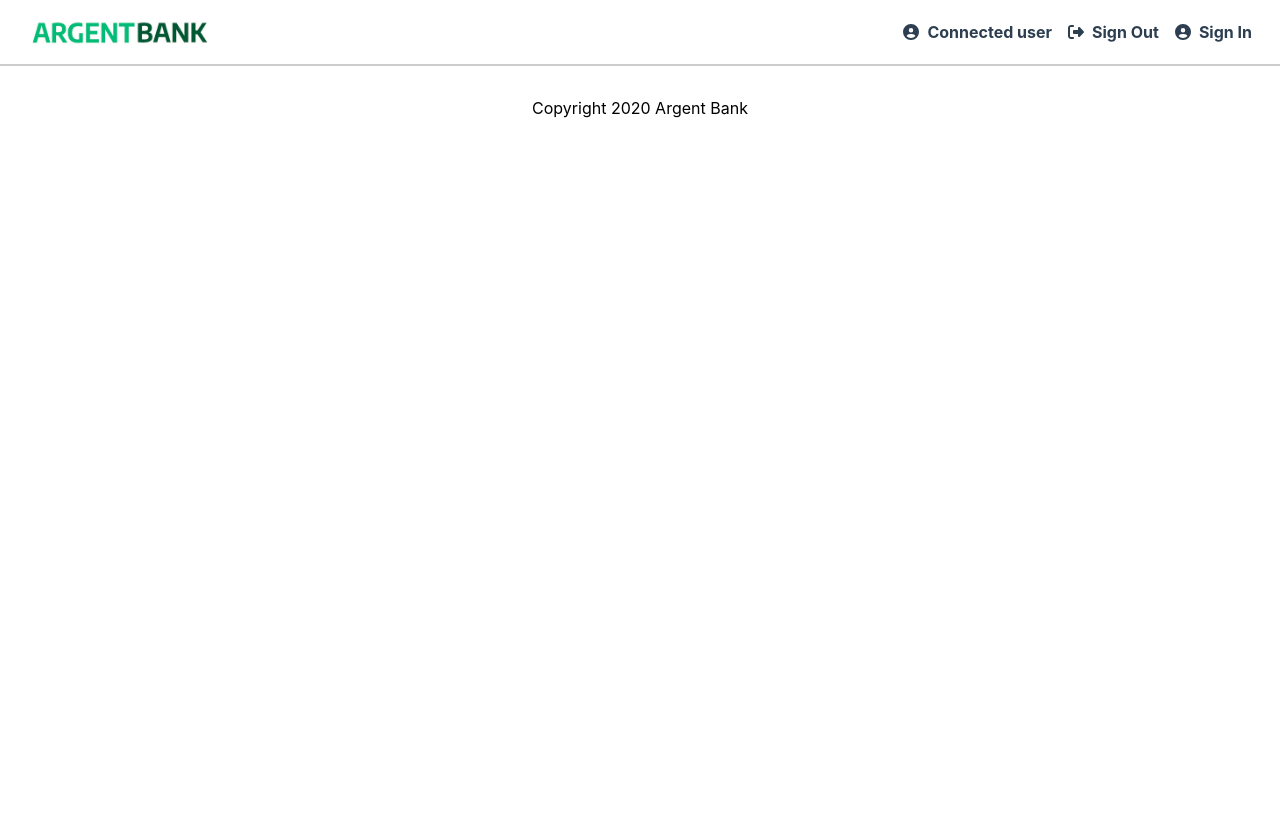
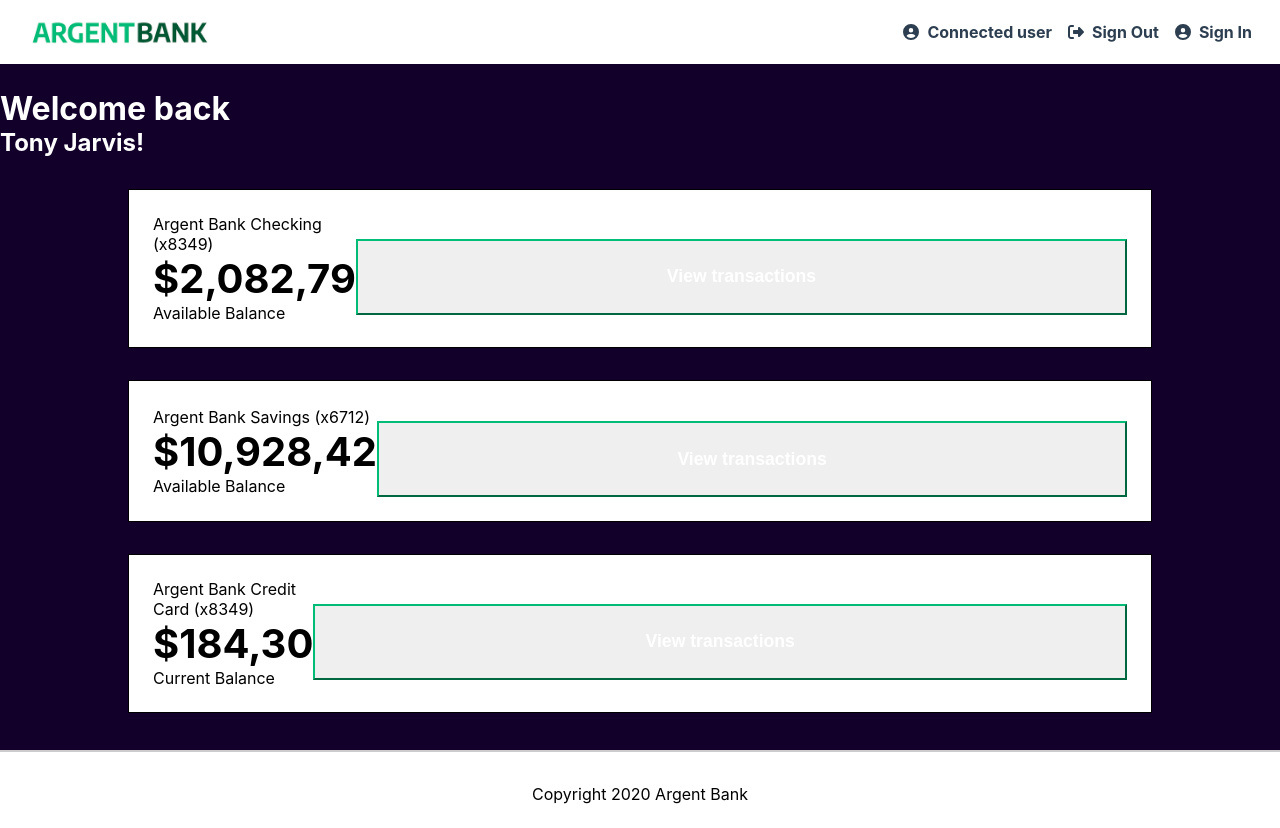
Before and after one commit to Kuznetsov-100-Rads-Bar/P13-Argent-Bank-OCR, a React (Create React App) app: page /profil in a window 1280 px wide. Before the commit the page ends 800 px from the top, so only its background shows below. Built offline with nearby package versions, Linux system fonts and the light colour scheme.

Commit message:
Création de la page Login et page Profil

```diff
--- a/src/App.jsx
+++ b/src/App.jsx
@@ -3,6 +3,7 @@ import React from "react";
 // pages
 import Home from "./pages/Home";
 import Login from "./pages/Login";
+import Profil from "./pages/Profil";
 
 // components
 import Header from "./components/Header/Header";
@@ -18,6 +19,7 @@ export default function App() {
       <Routes>
         <Route index path="/" element={<Home />} />
         <Route path="/login" element={<Login />} />
+        <Route path="/profil" element={<Profil />} />
       </Routes>
       <Footer />
     </BrowserRouter>
--- a/src/components/Design/Button.jsx
+++ /dev/null
@@ -1,8 +0,0 @@
-import React from "react";
-
-// styled
-import styled from "styled-components";
-
-export default function Button() {
-  return <StyledButtonConnect></StyledButtonConnect>;
-}
--- a/src/components/Header/Header.jsx
+++ b/src/components/Header/Header.jsx
@@ -1,7 +1,7 @@
 import React from 'react'
 
 // react-router-dom
-import { Link, Routes } from 'react-router-dom';
+import { Link } from 'react-router-dom';
 
 // styled components
 import styled from 'styled-components'
@@ -25,21 +25,21 @@ export default function Header() {
         </NavbarLogo>
         <NavbarList>
           <NavbarListElement>
-            <NavbarListElementLink to={Routes.User}>
+            <NavbarListElementLink as={Link} to={"/"}>
               <FontAwesomeIcon icon={faUserCircle} style={{ marginRight: "0.5rem" }} />
               Connected user
             </NavbarListElementLink>
           </NavbarListElement>
 
           <NavbarListElement>
-            <NavbarListElementLink to={Routes.Home}>
+            <NavbarListElementLink as={Link} to={"/"}>
               <FontAwesomeIcon icon={faSignOutAlt} style={{ marginRight: "0.5rem" }} />
               Sign Out
             </NavbarListElementLink>
           </NavbarListElement>
 
           <NavbarListElement>
-            <NavbarListElementLink to={Routes.Login}>
+            <NavbarListElementLink as={Link} to={"/login"}>
               <FontAwesomeIcon icon={faUserCircle} style={{ marginRight: "0.5rem" }} />
               Sign In
             </NavbarListElementLink>
@@ -84,7 +84,7 @@ margin: 0 0.5rem;
 text-decoration: underline;
 `;
 
-const NavbarListElementLink = styled(Link)`
+const NavbarListElementLink = styled.a`
 font-weight: 700;
 text-decoration: none;
 color: ${Colors.neutral};
--- a/src/pages/Login.jsx
+++ b/src/pages/Login.jsx
@@ -2,9 +2,6 @@ import React, { useState } from "react";
 
 // style component
 import styled from "styled-components";
-
-// components
-import Button from "../components/Design/Button";
 
 // font awesome
 import { FontAwesomeIcon } from "@fortawesome/react-fontawesome";
@@ -61,12 +58,9 @@ export default function Login() {
                 Remember me
               </LoginFormLabelRecollect>
             </LoginFormCategoryRecollect>
-            <Button
-              type="button"
-              fullWidth={true}
-              text="Sign In"
-              underline={true}
-            />
+            <LoginConnectButton
+              type="submit"
+            >Sign In</LoginConnectButton>
           </LoginForm>
         </LoginContent>
       </Main>
@@ -113,3 +107,15 @@ const LoginFormInputRecollect = styled.input`
   text-align: left;
   margin-bottom: 1rem;
 `;
+const LoginConnectButton = styled.button`
+  border: none;
+  display: block;
+  width: 100%;
+  padding: 8px;
+  font-size: 1.1rem;
+  font-weight: bold;
+  margin-top: 1rem;
+  border-color: #00bc77;
+  background-color: #00bc77;
+  color: #fff;
+`
--- /dev/null
+++ b/src/pages/Profil.jsx
@@ -0,0 +1,130 @@
+import React from 'react';
+
+// style component
+import styled from "styled-components";
+
+// utils
+import { Colors } from "../utils/styleColors/Colors";
+
+export default function Profil() {
+
+
+
+    return (
+        <StyledProfil>
+            <Main>
+                <ProfilHeader>
+                    <ProfilHeaderTitle>Welcome back</ProfilHeaderTitle>
+                        <ProfilHeaderName>Tony Jarvis!</ProfilHeaderName>
+                </ProfilHeader>
+
+                <ProfilAccount>
+                    <ProfilAccountContentWrapper>
+                        <ProfilAccountTitle>Argent Bank Checking (x8349)</ProfilAccountTitle>
+                        <ProfilAccountAmount>$2,082,79</ProfilAccountAmount>
+                        <ProfilAccountAmountDescription>Available Balance</ProfilAccountAmountDescription>
+                    </ProfilAccountContentWrapper>
+                    <ProfilAccountButtonWrapperCta>
+                        <ProfilTransfer>View transactions</ProfilTransfer>
+                    </ProfilAccountButtonWrapperCta>
+                </ProfilAccount>
+
+                <ProfilAccount>
+                    <ProfilAccountContentWrapper>
+                        <ProfilAccountTitle>Argent Bank Savings (x6712)</ProfilAccountTitle>
+                        <ProfilAccountAmount>$10,928,42</ProfilAccountAmount>
+                        <ProfilAccountAmountDescription>Available Balance</ProfilAccountAmountDescription>
+                    </ProfilAccountContentWrapper>
+                    <ProfilAccountButtonWrapperCta>
+                        <ProfilTransfer>View transactions</ProfilTransfer>
+                    </ProfilAccountButtonWrapperCta>
+                </ProfilAccount>
+
+                <ProfilAccount>
+                    <ProfilAccountContentWrapper>
+                        <ProfilAccountTitle>Argent Bank Credit Card (x8349)</ProfilAccountTitle>
+                        <ProfilAccountAmount>$184,30</ProfilAccountAmount>
+                        <ProfilAccountAmountDescription>Current Balance</ProfilAccountAmountDescription>
+                    </ProfilAccountContentWrapper>
+                    <ProfilAccountButtonWrapperCta>
+                        <ProfilTransfer>View transactions</ProfilTransfer>
+                    </ProfilAccountButtonWrapperCta>
+                </ProfilAccount>
+
+            </Main>
+        </StyledProfil>
+
+    )
+}
+
+const StyledProfil = styled.div`
+`;
+
+const Main = styled.main`
+flex: 1;
+background-color: ${Colors.darkBlue};
+padding: 0.3rem 0;
+`;
+
+const ProfilHeader = styled.div`
+color: #fff;
+margin-bottom: 2rem;
+`;
+
+const ProfilHeaderTitle = styled.h1`
+margin: 20px 0 0 0;
+`;
+
+const ProfilHeaderName = styled.h2`
+margin: 0 0 20px 0;
+`;
+
+const ProfilAccount = styled.section`
+display: flex;
+justify-content: space-between;
+align-items: center;
+border: 1px solid black;
+background-color: #fff;
+width: 80%;
+margin: 0 auto;
+flex-direction: colomn;
+padding: 1.5rem;
+box-sizing: border-box;
+text-align: left;
+margin-bottom: 2rem;
+`;
+
+const ProfilAccountContentWrapper = styled.div`
+width: 100%;
+flex: 1;
+`;
+
+const ProfilAccountTitle = styled.h3`
+margin: 0;
+padding: 0;
+font-size: 1rem;
+font-weight: normal;
+`;
+
+const ProfilAccountAmount = styled.p`
+margin: 0;
+font-size: 2.5rem;
+font-weight: bold;
+`;
+
+const ProfilAccountAmountDescription = styled.p`
+margin: 0;
+`;
+
+const ProfilAccountButtonWrapperCta = styled.button`
+display: block;
+width: 100%;
+padding: 8px;
+font-size: 1.1rem;
+font-weight: bold;
+margin-top: 1rem;
+border-color: #00bc77;
+color: #fff;
+`;
+
+const ProfilTransfer = styled.p``;
```
